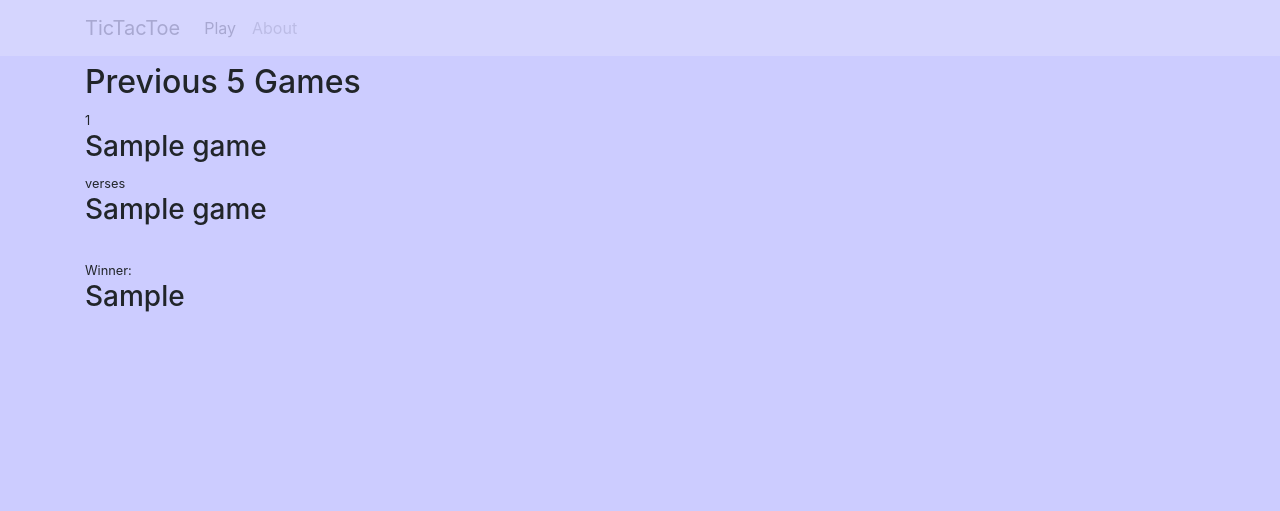
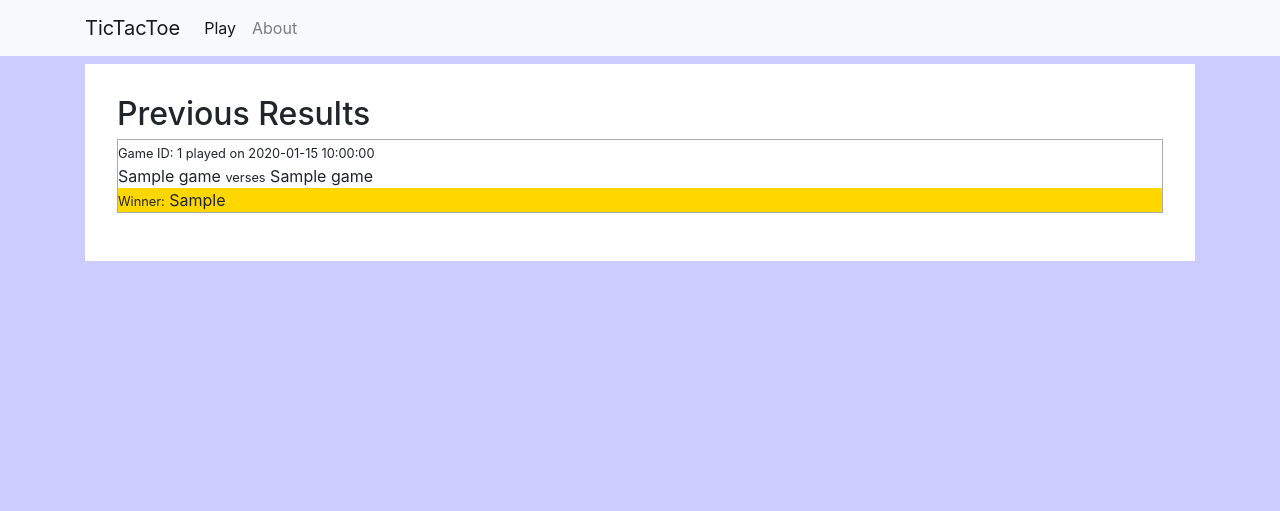
Before and after one commit to darrenbarklie/plan-tictactoe, a CodeIgniter app: page /plan-tictactoe/index.php/games/index in a window 1280 px wide. Shown: the top 511 px of the page. Run offline with CodeIgniter, Linux system fonts and the light colour scheme; tables that the repository leaves empty or names only in its code hold one stand-in row (values such as "Sample post").

Commit message:
New game routing and post names to database

```diff
--- a/application/config/autoload.php
+++ b/application/config/autoload.php
@@ -58,7 +58,7 @@ $autoload['packages'] = array();
 |
 |	$autoload['libraries'] = array('user_agent' => 'ua');
 */
-$autoload['libraries'] = array('database');
+$autoload['libraries'] = array('form_validation');
 
 /*
 | -------------------------------------------------------------------
@@ -89,7 +89,7 @@ $autoload['drivers'] = array();
 |
 |	$autoload['helper'] = array('url', 'file');
 */
-$autoload['helper'] = array('url');
+$autoload['helper'] = array('url', 'form');
 
 /*
 | -------------------------------------------------------------------
--- a/application/config/routes.php
+++ b/application/config/routes.php
@@ -1,6 +1,9 @@
 <?php
 defined('BASEPATH') OR exit('No direct script access allowed');
 
+// URL = view
+
+$route['games/create'] = 'games/create';
 $route['games'] = 'games/index';
 $route['default_controller'] = 'pages/view';
 $route['(:any)'] = 'pages/view/$1';
--- a/application/controllers/Games.php
+++ b/application/controllers/Games.php
@@ -1,12 +1,32 @@
 <?php
   class Games extends CI_Controller{
+
+    // Display previous results
     public function index(){
-      $data['title'] = 'Previous 5 Games';
-
+      $data['title'] = 'Previous Results';
       $data['games'] = $this->game_model->get_games();
 
       $this->load->view('templates/header');
       $this->load->view('games/index', $data);
       $this->load->view('templates/footer');
     }
+
+    // Create a new game
+    public function create(){
+      $data['title'] = 'Create New Game';
+
+      $this->form_validation->set_rules('player-1-name', 'Player 1 name', 'required');
+      $this->form_validation->set_rules('player-2-name', 'Player 2 name', 'required');
+      // If validation, rerun page, else create new game and redirect
+      if($this->form_validation->run() === FALSE){
+        $this->load->view('templates/header');
+        $this->load->view('games/create', $data);
+        $this->load->view('templates/footer');
+      } else {
+        $this->game_model->create_game();
+        redirect('play');
+      }
+
+
+    }
   }
--- a/application/models/Game_model.php
+++ b/application/models/Game_model.php
@@ -1,16 +1,29 @@
 <?php
   class Game_model extends CI_Model{
-    public function __contstruct(){
+
+    // Load database default config
+    public function __construct(){
       $this->load->database();
     }
 
+    // Get all games
     public function get_games($id = FALSE){
       if($id === FALSE){
         $query = $this->db->get('games');
         return $query->result_array();
       }
-
       $query = $this->db->get_where('games', array('id' => $id));
       return $query->row_array();
     }
+
+    // Create new game instance
+    public function create_game(){
+      $data = array(
+        'player1_name' => $this->input->post('player-1-name'),
+        'player2_name' => $this->input->post('player-2-name')
+      );
+      // Send names to database
+      return $this->db->insert('games', $data);
+    }
+
   }
--- a/application/views/games/index.php
+++ b/application/views/games/index.php
@@ -1,23 +1,29 @@
-<h2><?= $title ?></h2>
 
-<?php foreach($games as $game) : ?>
 
-  <div class="game-result">
+<section class="previous-results">
+  <h2><?= $title ?></h2>
 
-    <small><?php echo $game['id']; ?></small>
+  <?php foreach($games as $game) : ?>
 
-    <h3><?php echo $game['player1_name']; ?></h3>
+    <div class="previous-result">
 
-    <small>verses</small>
+      <div class="meta">
+        <small>Game ID: <?php echo $game['id']; ?> played on <?php echo $game['created_at']; ?></small>
+      </div><!--meta-->
 
-    <h3><?php echo $game['player2_name']; ?></h3>
+      <div class="players">
+        <span class="player"><?php echo $game['player1_name']; ?></span>
+        <small>verses</small>
+        <span class="player"><?php echo $game['player2_name']; ?></span>
+      </div><!--players-->
 
-    <br>
+      <div class="winner">
+        <small>Winner:</small>
+        <span class="player"><?php echo $game['game_win_player']; ?></span>
+      </div><!--winner-->
 
-    <small>Winner:</small>
+    </div><!--previous-result-->
 
-    <h3><?php echo $game['game_win_player']; ?></h3>
+  <?php endforeach; ?>
 
-  </div>
-
-<?php endforeach; ?>
+</section><!--previous-results-->
--- a/assets/css/stylesheet.css
+++ b/assets/css/stylesheet.css
@@ -30,12 +30,12 @@ html, body {
       height: 100%;
       margin: 4.5rem 0 2.5rem; }
 
-nav.navbar {
-  opacity: 0.2; }
-
 .page-home section {
   padding-top: 0.5rem;
   padding-bottom: 1.5rem; }
+
+.page-new-game .validation {
+  background-color: gold; }
 
 .page-play > div {
   background: white; }
@@ -156,4 +156,18 @@ nav.navbar {
           content: "O";
           font-size: 40px; }
 
+section.previous-results {
+  background-color: white;
+  padding: 2rem; }
+  section.previous-results .previous-result {
+    border: 1px solid rgba(0, 0, 0, 0.33);
+    margin-bottom: 1rem; }
+    section.previous-results .previous-result .meta {
+      display: block; }
+    section.previous-results .previous-result .players {
+      display: block; }
+    section.previous-results .previous-result .winner {
+      display: block;
+      background: gold; }
+
 /*# sourceMappingURL=stylesheet.css.map */
```
Also changed, not shown: application/views/games/create.php (added, +28 -0 lines), application/views/pages/home.php (+4 -19 lines), assets/sass/base.scss (+40 -5 lines), 1 other file.
